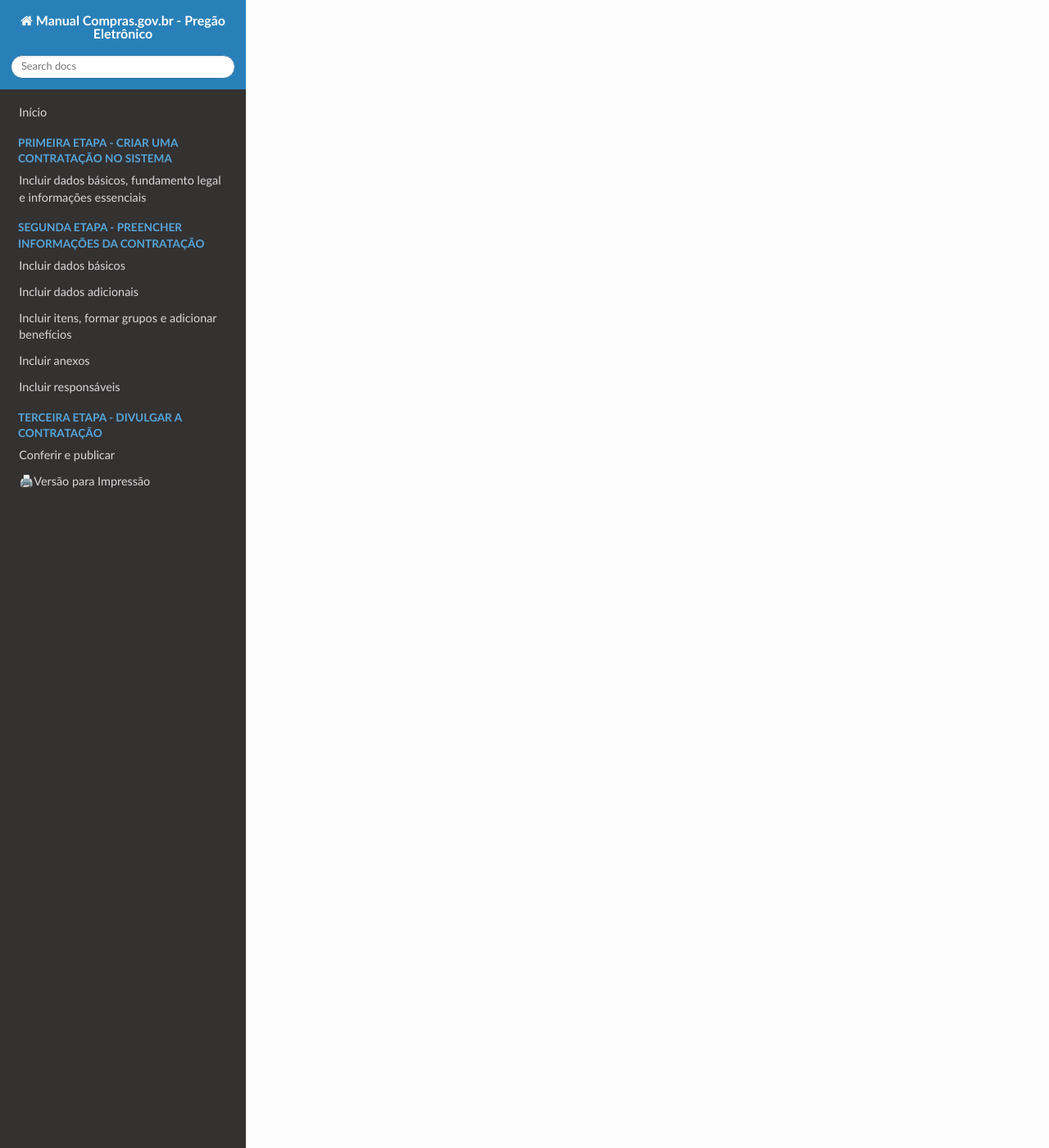
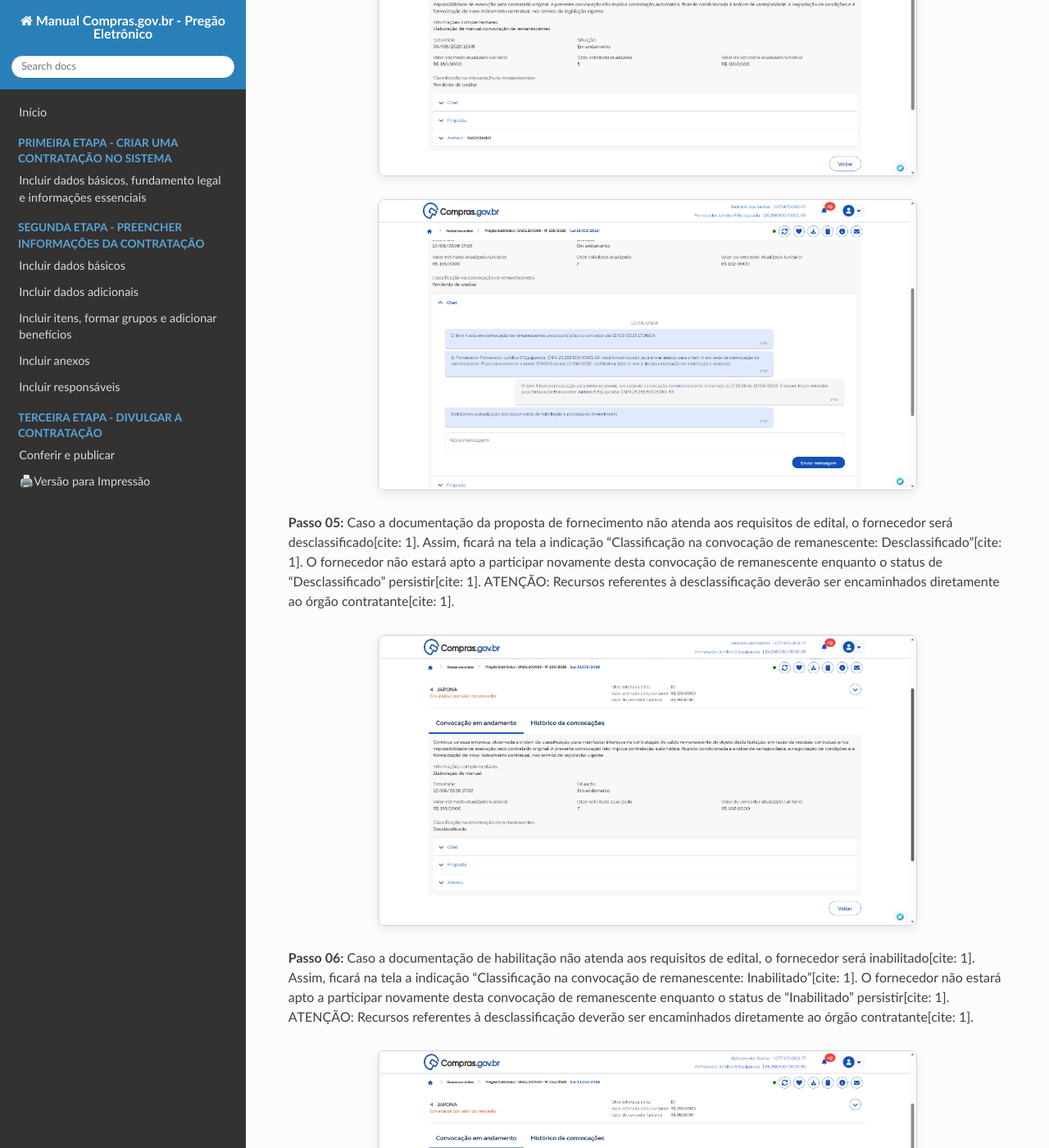
Before and after one commit to emilix10-bit/convocacao-de-remanescentes-fornecedor, an MkDocs documentation site: the page built from docs/03-condicoes-vencedor.md, in a window 1280 px wide and 1400 px high, scrolled down 3681 px. Shown: the whole window at 82% size. Built offline with MkDocs 1.6.1, drawn with Linux system fonts in a browser that asks for light colours; nearby versions of some CDN libraries; some of the changed text lies outside the part shown.

Commit message:
Update document submission process and communication steps
Added steps for document submission and communication with the contracting agent.

```diff
--- a/docs/03-condicoes-vencedor.md
+++ b/docs/03-condicoes-vencedor.md
@@ -32,6 +32,37 @@ Nesta etapa, você formaliza o aceite para assumir o contrato pelo mesmo preço
 
 ![Tela 17](./Imagens/tela17-encerrar-envio-de-anexo.png)
 
+Anexe todos os arquivos clicando no local indicado, ou arrastando os arquivos. Finalize o upload de todos os documentos e clique em “Encerrar envio de anexos”[cite: 1].
+
+![Tela 18](./Imagens/tela18-encerrar-envios-de-anexos.png)
+
+**Passo 04:** Para visualizar e responder as mensagens encaminhadas pelo agente de contratação responsável, selecione a seção “Chat”[cite: 1].
+A área serve para comunicação entre as partes, visando sanar dúvidas sobre o processo. Preencha a mensagem desejada e clique em “Enviar” para encaminhá-la ao agente de contratação[cite: 1].
+
+![Tela 19](./Imagens/tela19-chat.png)
+
+![Tela 20](./Imagens/tela20-mensagens.png)
+
+**Passo 05:** Caso a documentação da proposta de fornecimento não atenda aos requisitos de edital, o fornecedor será desclassificado[cite: 1]. Assim, ficará na tela a indicação “Classificação na convocação de remanescente: Desclassificado”[cite: 1].
+O fornecedor não estará apto a participar novamente desta convocação de remanescente enquanto o status de “Desclassificado” persistir[cite: 1].
+ATENÇÃO: Recursos referentes à desclassificação deverão ser encaminhados diretamente ao órgão contratante[cite: 1].
+
+![Tela 21](./Imagens/tela21-fornecedor-desclassificado.png)
+
+**Passo 06:** Caso a documentação de habilitação não atenda aos requisitos de edital, o fornecedor será inabilitado[cite: 1]. Assim, ficará na tela a indicação “Classificação na convocação de remanescente: Inabilitado”[cite: 1].
+O fornecedor não estará apto a participar novamente desta convocação de remanescente enquanto o status de “Inabilitado” persistir[cite: 1].
+ATENÇÃO: Recursos referentes à desclassificação deverão ser encaminhados diretamente ao órgão contratante[cite: 1].
+
+![Tela 22](./Imagens/tela22-fornecedor-inabilitado.png)
+
+**Passo 07:** Caso toda a documentação apresentada esteja de acordo com as exigências de edital, o fornecedor será aceito para fornecimento de remanescente contratual[cite: 1]. Assim, ficará na tela a indicação “Classificação na convocação de remanescente: Aceito e habilitado”[cite: 1].
+
+![Tela 23](./Imagens/tela23-fornecedor-aceito-e-habilitado.png)
+
+**Passo 08:** Para a formalização do processo, o agente de contratação encerrará a convocação de remanescentes[cite: 1]. Assim, ficará na tela a indicação “Situação: Encerrada”[cite: 1].
+
+![Tela 24](./Imagens/tela24-convocacao-encerrada.png)
+
 <div style="text-align: right; margin: 10px 0;">
   <button onclick="window.print()" style="background-color: #0056b3; color: white; padding: 10px 20px; border: none; border-radius: 5px; font-size: 16px; cursor: pointer; box-shadow: 0 2px 4px rgba(0,0,0,0.2);">
     🖨️ Imprimir esta página
```
